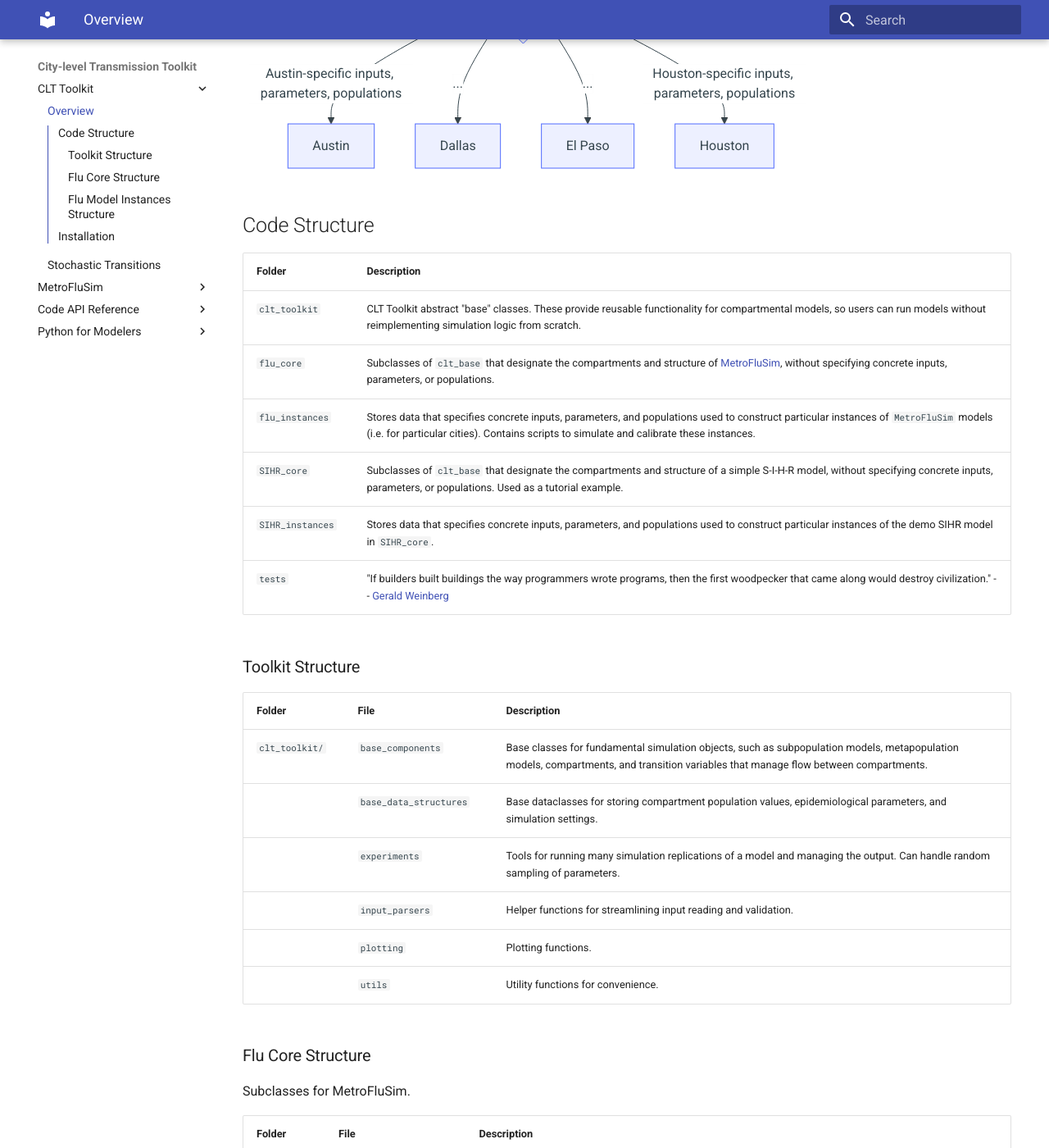
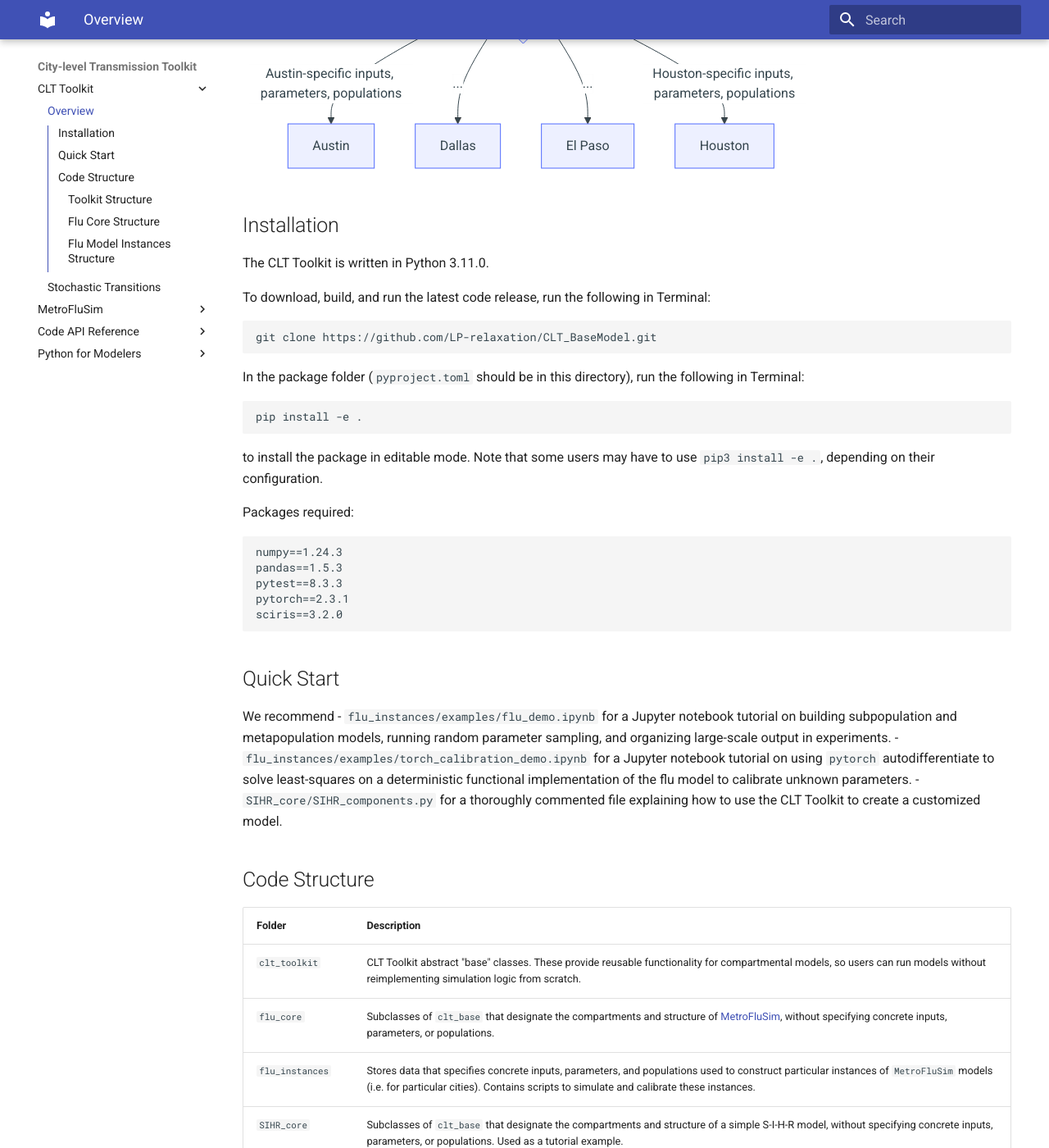
Before and after one commit to RemyFP/CLT_BaseModel_Docs, an MkDocs documentation site: the page built from docs/index.md, in a window 1280 px wide and 1400 px high, scrolled down 785 px. Shown: the whole window at 82% size. Built offline with MkDocs 1.6.1 and Material for MkDocs 9.7.7, drawn with Linux system fonts in a browser that asks for light colours; nearby versions of some CDN libraries; some of the changed text lies outside the part shown.

Commit message:
Updated API documentation. Edits to index reflecting quick start and new tutorials.

````diff
--- a/docs/flu_input_requirements.md
+++ b/docs/flu_input_requirements.md
@@ -102,5 +102,8 @@ See the next section on `FluSubpopSchedules` for how $d_{\text{work}}(t)$ and $d
 
 ## `SimulationSettings`
 
+The field `timesteps_per_day` is the number of timesteps to take per day, which equals $1/(\Delta t)$, where $\Delta t$ is the discretization interval. The field `transition_type` determines the distribution used for transitions between compartments (see [page on transitions](math_transitions.md)). The field `start_real_date` is the real-world date in string format `"YYYY-MM-DD"` corresponding to the start of the simulation.
 
-> Updated 08/15/2025. Written by LP, edited by Susan Ptak.
+See `SimulationSettings` docstring for other fields (those are not directly related to the mathematical formulation and only specify how simulation output is saved).
+
+> Updated 08/29/2025. Written by LP, edited by Susan Ptak.
--- a/docs/index.md
+++ b/docs/index.md
@@ -14,6 +14,38 @@ flowchart TD
     C --> | ... | G[El Paso]
     C --> | Houston-specific inputs, parameters, populations | E[Houston]
 ```
+
+## Installation
+
+The CLT Toolkit is written in Python 3.11.0.
+
+To download, build, and run the latest code release, run the following in Terminal:
+```
+git clone https://github.com/LP-relaxation/CLT_BaseModel.git
+```
+
+In the package folder (`pyproject.toml` should be in this directory), run the following in Terminal:
+```
+pip install -e .
+```
+to install the package in editable mode. Note that some users may have to use `pip3 install -e .`, depending on their configuration.
+
+
+Packages required:
+```
+numpy==1.24.3
+pandas==1.5.3
+pytest==8.3.3
+pytorch==2.3.1
+sciris==3.2.0
+```
+
+## Quick Start
+
+We recommend
+- `flu_instances/examples/flu_demo.ipynb` for a Jupyter notebook tutorial on building subpopulation and metapopulation models, running random parameter sampling, and organizing large-scale output in experiments.
+- `flu_instances/examples/torch_calibration_demo.ipynb` for a Jupyter notebook tutorial on using `pytorch` autodifferentiate to solve least-squares on a deterministic functional implementation of the flu model to calibrate unknown parameters.
+- `SIHR_core/SIHR_components.py` for a thoroughly commented file explaining how to use the CLT Toolkit to create a customized model.
 
 ## Code Structure
 
@@ -60,29 +92,4 @@ Code for specific instances of the MetroFluSim model (e.g. for a specific city,
 |               | `texas_flu_hosp_rate_20232024/`    | Publicly available Texas hospitalization data from 2023-2024 flu season. |
 |               | `texas_input_files/`    | Most up-to-date parameter values, derived from recent literature or within-host modeling. |
 
-## Installation
-
-The CLT Toolkit is written in Python 3.11.0.
-
-To download, build, and run the latest code release, run the following in Terminal:
-```
-git clone https://github.com/LP-relaxation/CLT_BaseModel.git
-```
-
-In the package folder (`pyproject.toml` should be in this directory), run the following in Terminal:
-```
-pip install -e .
-```
-to install the package in editable mode. Note that some users may have to use `pip3 install -e .`, depending on their configuration.
-
-
-Packages required:
-```
-numpy==1.24.3
-pandas==1.5.3
-pytest==8.3.3
-pytorch==2.3.1
-sciris==3.2.0
-```
-
 > Updated 08/14/2025. Toolkit and documentation are created by Linda Pei ("LP"), with feedback from Rémy Pasco, Susan Ptak, Emily Javan, and other Meyers Lab members, and with supervision from Dave Morton and Lauren Meyers. Special thanks to Cary Murray for generous guidance on software engineering design. Special credit to Shuotao "Sonny" Diao for his ideas about updating compartments analogously to pushing flow on a graph and creating simulation logic that works for arbitrarily many compartments and transition variables.
````
